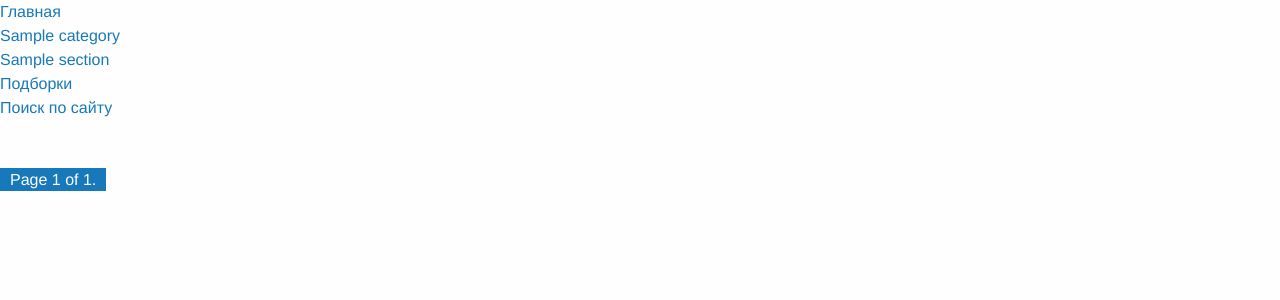
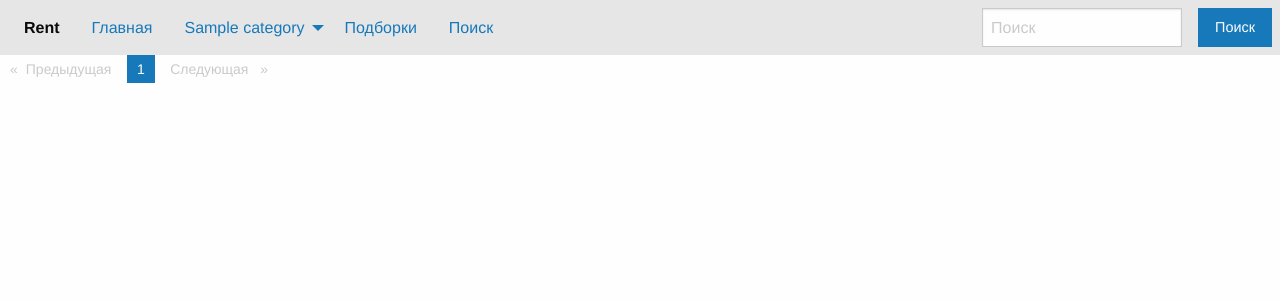
Before and after one commit to Maxxx1987/Rent, a Django app: page /catalog/1/1/ in a window 1280 px wide. Shown: the top 300 px of the page. Run offline with Django 4.2, Linux system fonts and the light colour scheme; tables that the repository leaves empty hold one stand-in row (values such as "Sample post"); some libraries are stand-ins or nearby versions.

Commit message:
base html styles (#1)

```diff
--- a/apps/catalog/models.py
+++ b/apps/catalog/models.py
@@ -35,7 +35,7 @@
         ordering = ('order', 'slug')
 
     def __str__(self):
-        return self.title
+        return f'{self.title} ({self.category.title})'
 
     def get_absolute_url(self):
         return f'/catalog/{self.category.slug}/{self.slug}/'
--- /dev/null
+++ b/apps/catalog/templatetags/menu.py
@@ -0,0 +1,11 @@
+from django import template
+from apps.catalog.models import Category
+
+register = template.Library()
+
+
+@register.inclusion_tag('menu.html')
+def top_bar():
+    return {
+        'menu': Category.objects.prefetch_related('sections'),
+    }
--- a/apps/catalog/views.py
+++ b/apps/catalog/views.py
@@ -3,23 +3,16 @@
 from apps.catalog.models import Category, Section
 
 
-class MenuMixin:
-    def get_context_data(self, **kwargs):
-        context = super().get_context_data()
-        context['menu'] = Category.objects.all()
-        return context
-
-
-class IndexView(MenuMixin, TemplateView):
+class IndexView(TemplateView):
     template_name = 'index.html'
 
 
-class CategoryListView(MenuMixin, ListView):
+class CategoryListView(ListView):
     queryset = Category.objects.filter(is_active=True)
     context_object_name = 'category_list'
 
 
-class SectionListView(MenuMixin, ListView):
+class SectionListView(ListView):
     queryset = Section.objects.filter(is_active=True)
     context_object_name = 'section_list'
 
--- a/apps/products/views.py
+++ b/apps/products/views.py
@@ -1,8 +1,6 @@
-from django.shortcuts import render
 from django.views.generic import ListView, DetailView
 from django.db.models import Avg, Q
 
-from apps.catalog.views import MenuMixin
 from apps.comparison.forms import ComparisonProductForm
 from apps.comparison.models import ComparisonProduct
 from apps.products.models import Product, ProductInfo
@@ -11,7 +9,7 @@
 from apps.reviews.models import Review
 
 
-class ProductListView(MenuMixin, ListView):
+class ProductListView(ListView):
     model = Product
     context_object_name = 'product_list'
     paginate_by = 3
@@ -21,7 +19,7 @@
         return queryset.filter(section__slug=self.kwargs['bar'])
 
 
-class ProductDetailView(MenuMixin, DetailView):
+class ProductDetailView(DetailView):
     model = Product
 
     def get_context_data(self, **kwargs):
--- /dev/null
+++ b/requirements.txt
@@ -0,0 +1,5 @@
+asgiref==3.4.1
+Django==4.0
+django-autoslug==1.9.8
+Pillow==9.1.0
+sqlparse==0.4.2
--- a/templates/base.html
+++ b/templates/base.html
@@ -1,3 +1,5 @@
+{% load menu %}
+
 <!DOCTYPE html>
 <html class="no-js" lang="en">
     <head>
@@ -5,39 +7,19 @@
         <meta http-equiv="x-ua-compatible" content="ie=edge">
         <meta name="viewport" content="width=device-width, initial-scale=1.0" />
         <title>{% block title %}Магазин{% endblock %}</title>
-      <!-- Compressed CSS -->
         <link rel="stylesheet" href="https://cdn.jsdelivr.net/npm/foundation-sites@6.7.4/dist/css/foundation.min.css" crossorigin="anonymous">
     </head>
     <body>
-<!--      <ul class="dropdown menu" data-dropdown-menu>-->
-<!--          <li>-->
-<!--            <a href="/">Главная</a>-->
-<!--            <ul class="menu">-->
-<!--              <li><a href="#">Item 1A</a></li>-->
-<!--            </ul>-->
-<!--          </li>-->
-<!--          <li><a href="#">Item 2</a></li>-->
-<!--          <li><a href="#">Item 3</a></li>-->
-<!--          <li><a href="#">Item 4</a></li>-->
-<!--        </ul>-->
-
-    <a href="/">Главная</a><br>
-    {% for category in menu %}
-        <a href="{{ category.get_absolute_url }}">{{ category.title }}</a><br>
-        {% for section in category.sections.all %}
-            <a href="{{ section.get_absolute_url }}">{{ section.title }}</a><br>
-        {% endfor %}
-    {% endfor %}
-    <a href="/selections/">Подборки</a><br>
-    <a href="/search/">Поиск по сайту</a>
-    <br><br><br>
+        {% top_bar %}
 
         {% block content %}{% endblock %}
 
-    <!-- Compressed JavaScript -->
+        <script src="https://cdn.jsdelivr.net/npm/jquery@3.2.1/dist/jquery.min.js" crossorigin="anonymous"></script>
         <script src="https://cdn.jsdelivr.net/npm/foundation-sites@6.7.4/dist/js/foundation.min.js" crossorigin="anonymous"></script>
         <script>
+            $(document).ready(function(){
                 $(document).foundation();
+            });
         </script>
     </body>
 </html>
--- /dev/null
+++ b/templates/menu.html
@@ -0,0 +1,26 @@
+<div class="top-bar">
+    <div class="top-bar-left">
+        <ul class="dropdown menu" data-dropdown-menu>
+            <li class="menu-text">Rent</li>
+            <li><a href="/">Главная</a></li>
+            {% for category in menu %}
+                <li>
+                    <a href="{{ category.get_absolute_url }}">{{ category.title }}</a>
+                    <ul class="menu vertical">
+                        {% for section in category.sections.all %}
+                            <li><a href="{{ section.get_absolute_url }}">{{ section.title }}</a></li>
+                        {% endfor %}
+                    </ul>
+                </li>
+            {% endfor %}
+            <li><a href="/selections/">Подборки</a></li>
+            <li><a href="/search/">Поиск</a></li>
+        </ul>
+    </div>
+    <div class="top-bar-right">
+        <ul class="menu">
+            <li><input type="search" placeholder="Поиск"></li>
+            <li><button type="button" class="button">Поиск</button></li>
+        </ul>
+    </div>
+</div>
--- a/templates/pagination.html
+++ b/templates/pagination.html
@@ -1,17 +1,27 @@
-<div class="pagination">
-    <span class="step-links">
+<nav aria-label="Pagination">
+    <ul class="pagination">
         {% if page_obj.has_previous %}
-            <a href="?page=1">&laquo; first</a>
-            <a href="?page={{ page_obj.previous_page_number }}">previous</a>
+            <li class="pagination-previous">
+                <a href="?page={{ page_obj.previous_page_number }}" aria-label="Previous page">Предыдущая <span class="show-for-sr">page</span></a>
+            </li>
+        {% else %}
+            <li class="pagination-previous disabled">Предыдущая <span class="show-for-sr">page</span></li>
         {% endif %}
 
-        <span class="current">
-            Page {{ page_obj.number }} of {{ page_obj.paginator.num_pages }}.
-        </span>
+        {% for index in page_obj.paginator.page_range %}
+            {% if index == page_obj.number %}
+                <li class="current"><span class="show-for-sr">You're on page</span> {{ index }}</li>
+            {% else %}
+                <li><a href="?page={{ index }}" aria-label="Page {{ index }}">{{ index }}</a></li>
+            {% endif %}
+        {% endfor %}
 
         {% if page_obj.has_next %}
-            <a href="?page={{ page_obj.next_page_number }}">next</a>
-            <a href="?page={{ page_obj.paginator.num_pages }}">last &raquo;</a>
+            <li class="pagination-next">
+                <a href="?page={{ page_obj.next_page_number }}" aria-label="Next page">Следующая <span class="show-for-sr">page</span></a>
+            </li>
+        {% else %}
+            <li class="pagination-next disabled">Следующая <span class="show-for-sr">page</span></li>
         {% endif %}
-    </span>
-</div>
+    </ul>
+</nav>
```
Also changed, not shown: apps/fixtures.py (added, +82 -0 lines), apps/catalog/templatetags/__init__.py (added), mediafiles/mediafiles/covers/2022/04/02/68953.jpeg (added), mediafiles/mediafiles/covers/2022/04/02/69091.jpeg (added), mediafiles/mediafiles/covers/2022/04/02/83722.jpeg (added), mediafiles/mediafiles/covers/2022/04/02/85557.jpeg (added), mediafiles/mediafiles/covers/2022/04/02/86039.jpeg (added), mediafiles/mediafiles/covers/2022/04/02/94989.jpeg (added), mediafiles/mediafiles/covers/2022/04/02/97694.jpeg (added). Lines whose indentation alone changed are shown as unchanged.
